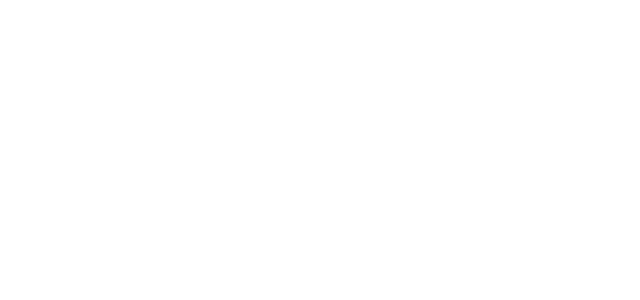
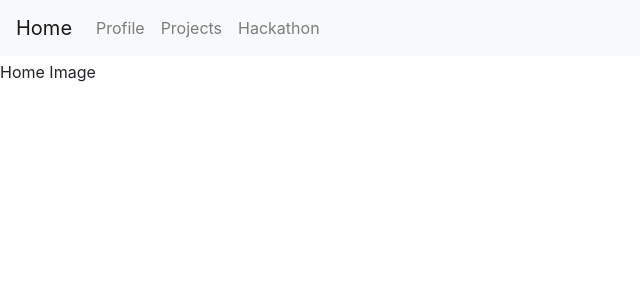
Before and after one commit to sjh5888/UMBC_Hackathon, a React (Create React App) app in the folder frontend/: page / in a window 1280 px wide. Shown: the top 300 px of the page, without its empty margins (0-640 px from the left). Built offline with nearby package versions, Linux system fonts and the light colour scheme.

Commit message:
ROUTING!!!!!

```diff
--- a/frontend/package.json
+++ b/frontend/package.json
@@ -5,6 +5,7 @@
   "dependencies": {
     "bootstrap": "^4.3.1",
     "react": "^16.9.0",
+    "react-bootstrap": "^1.0.0-beta.12",
     "react-dom": "^16.9.0",
     "react-router-dom": "^5.1.1",
     "react-scripts": "3.1.2"
--- a/frontend/src/App.js
+++ b/frontend/src/App.js
@@ -1,11 +1,15 @@
 import React from 'react';
 import logo from './logo.svg';
-import './App.css';
+import './assets/style.css';
+
+import Navigation from './nav/Navigation';
+import Routes from './nav/Routes';
 
 function App() {
   return (
     <div className="wrapper">
-
+      <Navigation />
+      <Routes />
     </div>
   );
 }
--- /dev/null
+++ b/frontend/src/assets/style.css
@@ -0,0 +1,8 @@
+body {
+  padding-top: 60px;
+  /* background-color: #16232B; */
+}
+
+div.title {
+  height: 100%;
+}
--- /dev/null
+++ b/frontend/src/body/hackathon/Hackathon.js
@@ -0,0 +1,11 @@
+import React from 'react';
+
+function Hackathon() {
+  return (
+    <div>
+      Hackthon
+    </div>
+  );
+}
+
+export default Hackathon;
--- /dev/null
+++ b/frontend/src/body/home/Home.js
@@ -0,0 +1,11 @@
+import React from 'react';
+
+function Home() {
+  return (
+    <div>
+      Home Image
+    </div>
+  );
+}
+
+export default Home;
--- /dev/null
+++ b/frontend/src/body/projects/Project.js
@@ -0,0 +1,11 @@
+import React from 'react';
+
+function Project() {
+  return (
+    <div>
+      Projects
+    </div>
+  );
+}
+
+export default Project;
--- /dev/null
+++ b/frontend/src/body/user/User.js
@@ -0,0 +1,11 @@
+import React from 'react';
+
+function User() {
+  return (
+    <div>
+      User
+    </div>
+  );
+}
+
+export default User;
--- a/frontend/src/index.js
+++ b/frontend/src/index.js
@@ -4,7 +4,7 @@
 import 'bootstrap/dist/css/bootstrap.css';
 
 import App from './App';
-// import * as serviceWorker from './serviceWorker';
+import * as serviceWorker from './serviceWorker';
 
 
 
--- /dev/null
+++ b/frontend/src/nav/Navigation.js
@@ -0,0 +1,28 @@
+import React from 'react';
+import {
+  Navbar,
+  Nav
+} from 'react-bootstrap';
+import { Link } from 'react-router-dom';
+
+function Navigation() {
+  return (
+    <div>
+    <Navbar bg="light" expand="lg" fixed="top">
+      <Navbar.Brand as={Link} to="/" >
+        Home
+      </Navbar.Brand>
+      <Navbar.Toggle aria-controls="basic-navbar-nav" />
+      <Navbar.Collapse id="basic-navbar-nav">
+        <Nav className="mr-auto">
+          <Nav.Link as={Link} to="/user">Profile</Nav.Link>
+          <Nav.Link as={Link} to="/projects">Projects</Nav.Link>
+          <Nav.Link as={Link} to="/hackathon">Hackathon</Nav.Link>
+        </Nav>
+      </Navbar.Collapse>
+    </Navbar>
+    </div>
+  );
+}
+
+export default Navigation;
--- /dev/null
+++ b/frontend/src/nav/Routes.js
@@ -0,0 +1,27 @@
+import React from 'react';
+import {
+  Switch,
+  Route
+} from 'react-router-dom';
+import Home from '../body/home/Home';
+import Project from '../body/projects/Project';
+import Hackathon from '../body/hackathon/Hackathon';
+import User from '../body/user/User';
+
+function Routes() {
+  return (
+    <div className="routes">
+    <Switch>
+      <Route exact path={`/user`} component={User} />
+      <Route exact path={`/projects`} component={Project} />
+      <Route exact path={`/hackathon`} component={Hackathon} />
+      <Route exact path={`/`} component={Home} />
+      <Route render ={function () {
+        return <p>Not found</p>
+      }} />
+    </Switch>
+    </div>
+  );
+}
+
+export default Routes;
```
Also changed, not shown: 1 other file (tests, documents, lock files or other folders).
